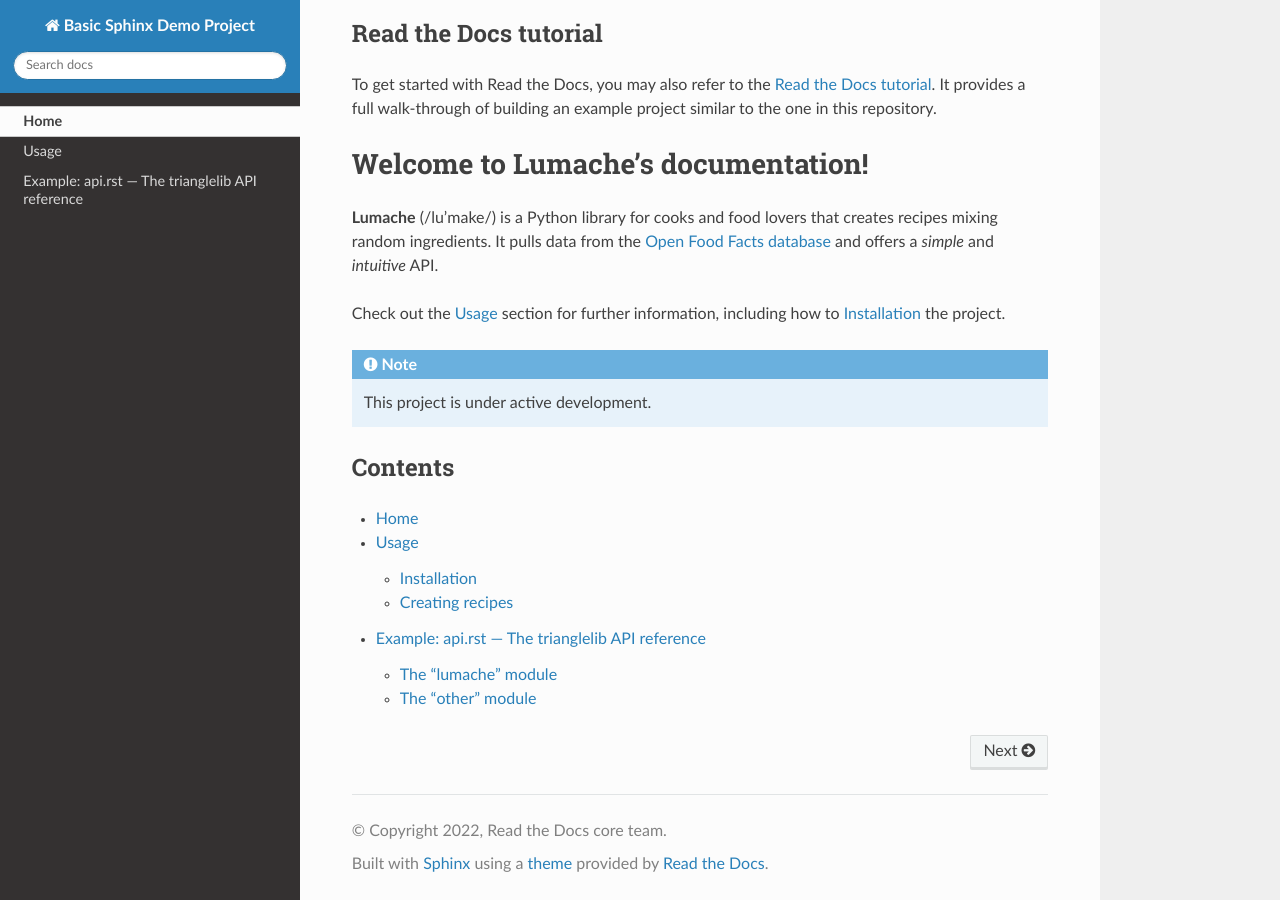
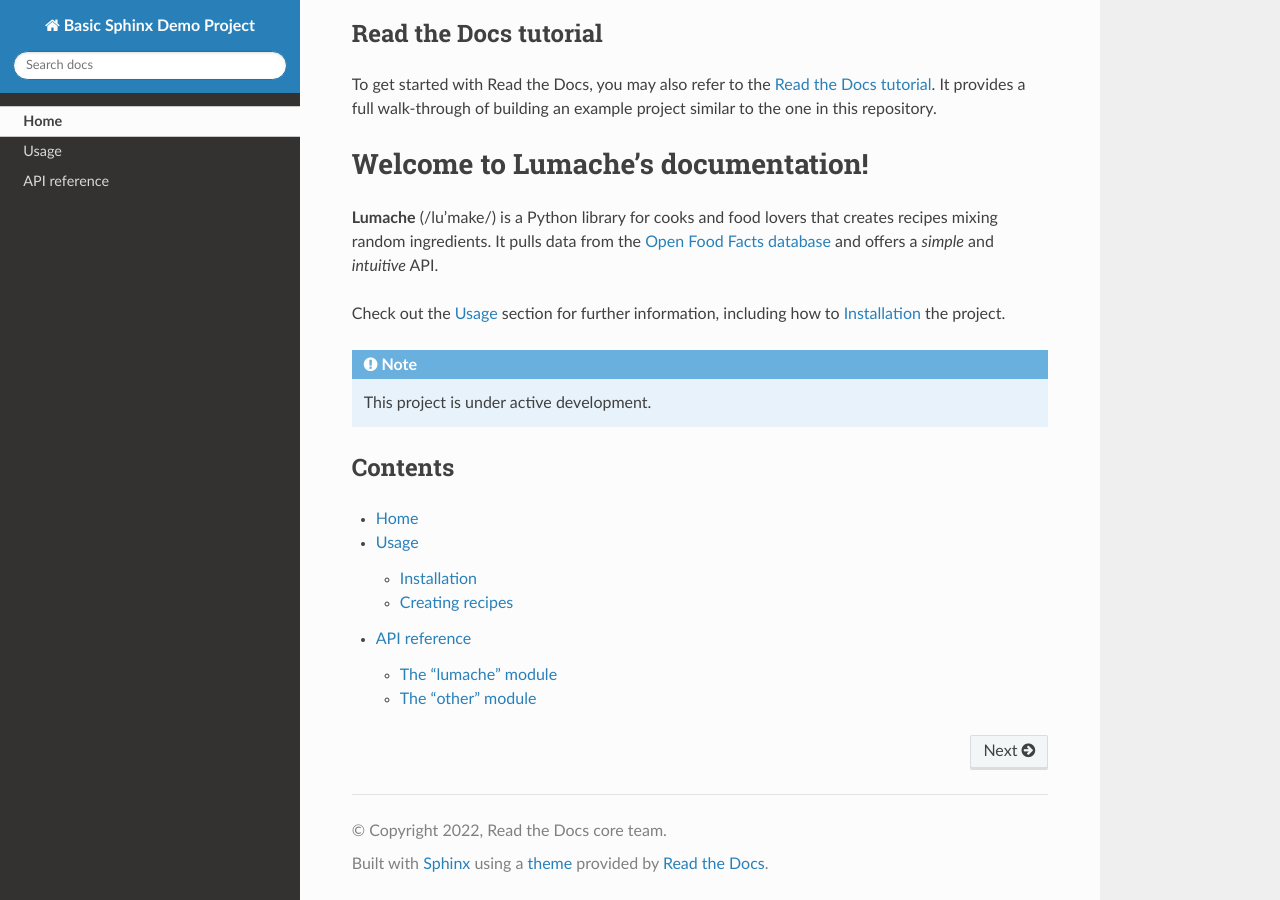
Before and after one commit to ipo-exe/docsdemo_spx, a Sphinx documentation site: the page built from docs/index.rst, in a window 1280 px wide and 900 px high, scrolled down 2236 px. Built offline with Sphinx 7.4.7 and the Read the Docs theme 2.0.0, drawn with Linux system fonts in a browser that asks for light colours.

```diff
--- a/docs/api.rst
+++ b/docs/api.rst
@@ -1,4 +1,4 @@
-Example: api.rst — The trianglelib API reference
+API reference
 ================================================
 
 .. automodule:: thelib
```
